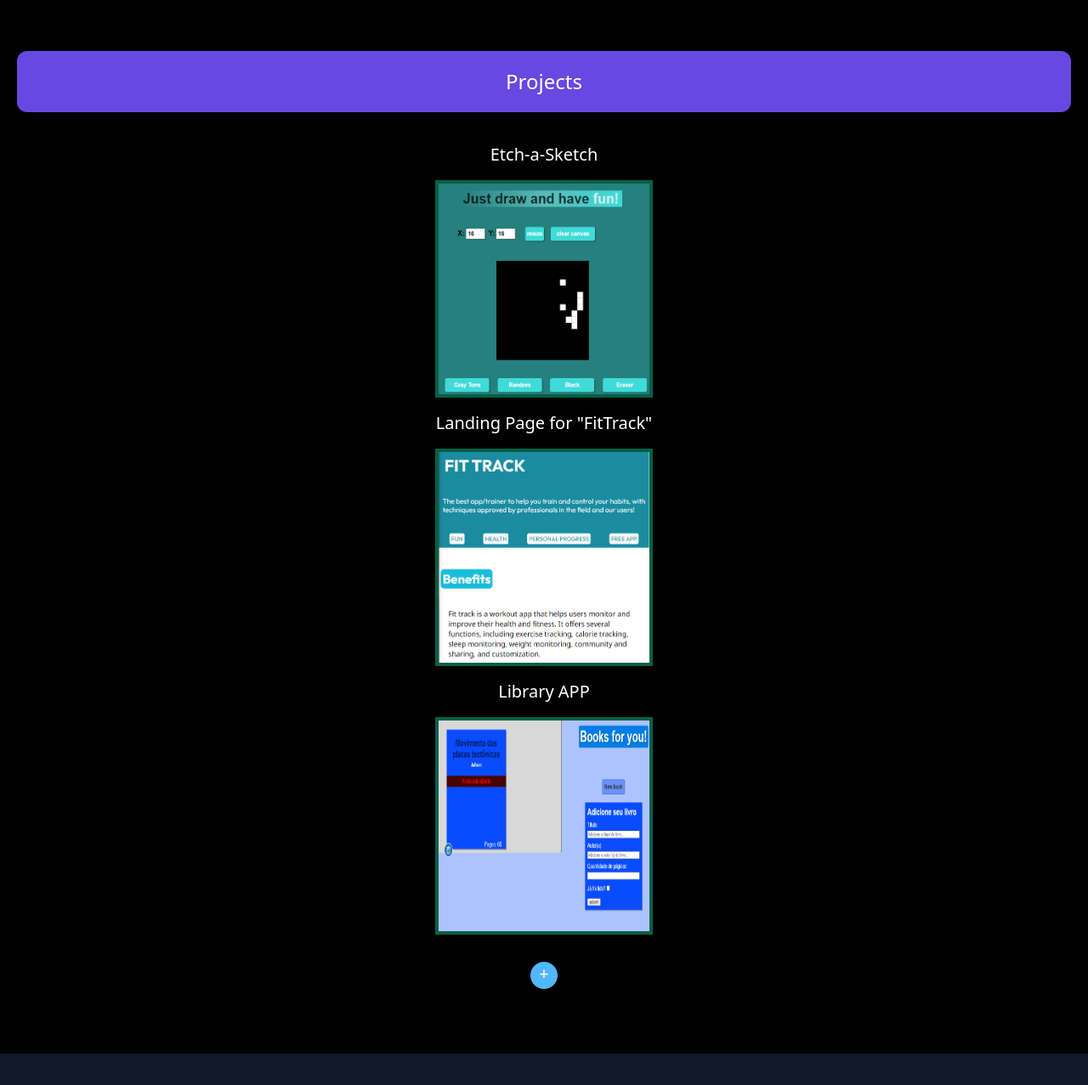
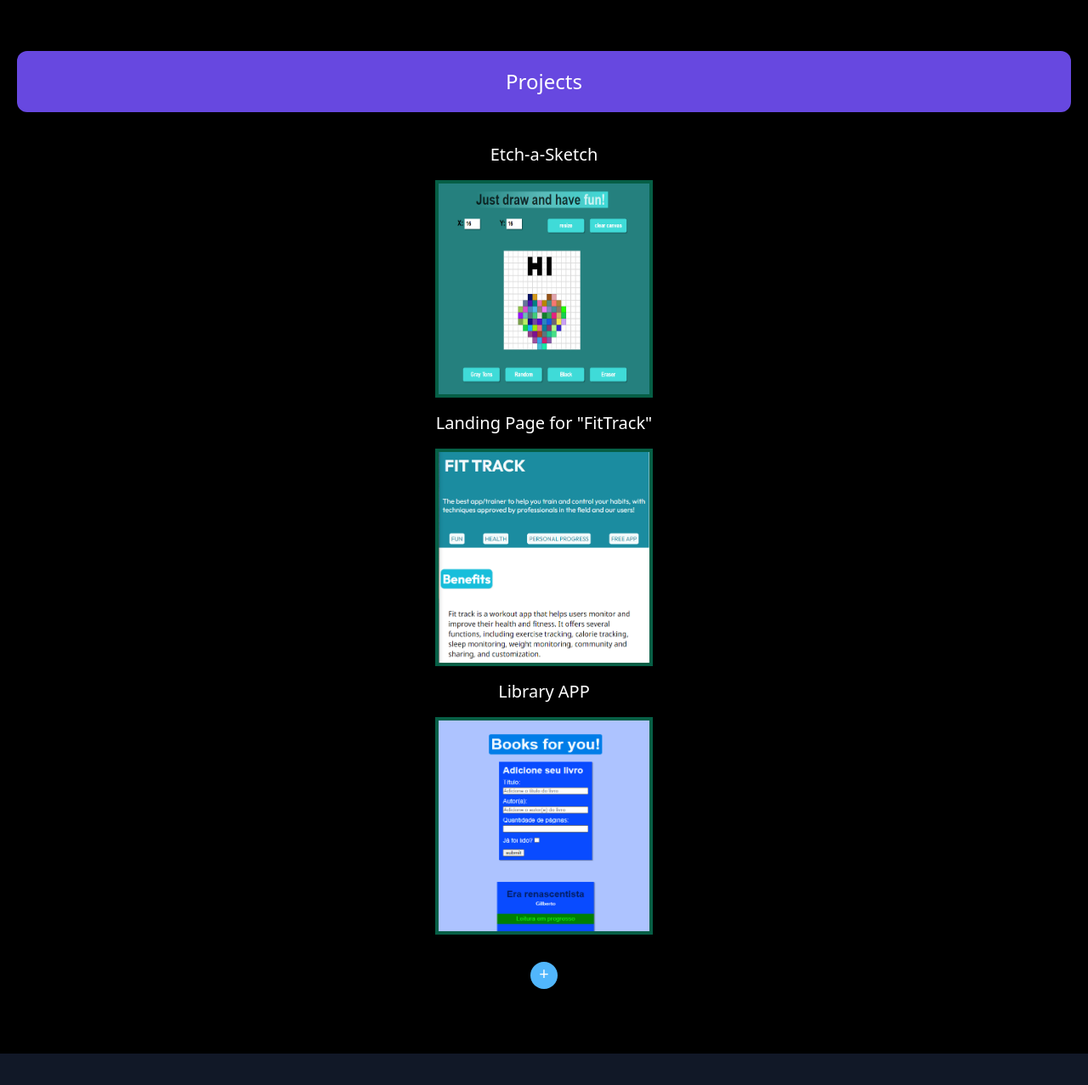
Before and after one commit to F3llipeB/quizon, a website: page public/index.html in a window 1280 px wide. Shown: the part 1046-2323 px from the top of the page at 85% size. Drawn offline with Linux system fonts and the light colour scheme.

Commit message:
Adicionando novas imagens de site

```diff
--- a/public/index.html
+++ b/public/index.html
@@ -46,7 +46,7 @@
         <!--Projetos-->
         <div class="flex flex-col">
             <h1 class="my-4 text-center text-xl">Etch-a-Sketch</h1>
-            <a href="https://etch-a-sketch-brown.vercel.app/" class=" self-center"><img src="img/site1.PNG" alt="Site exemplo" class="w-64 h-64  border-4 border-emerald-800"></a>
+            <a href="https://etch-a-sketch-brown.vercel.app/" class=" self-center"><img src="img/site5.PNG" alt="Site exemplo" class="w-64 h-64  border-4 border-emerald-800"></a>
         </div>
         <div class="flex flex-col">
             <h1 class="my-4 text-center text-xl">Landing Page for "FitTrack"</h1>
@@ -54,7 +54,7 @@
         </div>
         <div class="flex flex-col">
             <h1 class="my-4 text-center text-xl">Library APP</h1>
-            <a href="https://fellipe-barradas.github.io/Library-App/" class=" self-center"><img src="img/site3.PNG" alt="Site exemplo" class="w-64 h-64  border-4 border-emerald-800"></a>
+            <a href="https://fellipe-barradas.github.io/Library-App/" class=" self-center"><img src="img/site4.PNG" alt="Site exemplo" class="w-64 h-64  border-4 border-emerald-800"></a>
         </div>
         <!--Botão de adicionar mais-->
         <div class="flex justify-center mt-8">
```
Also changed, not shown: public/img/site1.PNG (deleted), public/img/site3.PNG (deleted), public/img/site4.PNG (added), public/img/site5.png (added).
